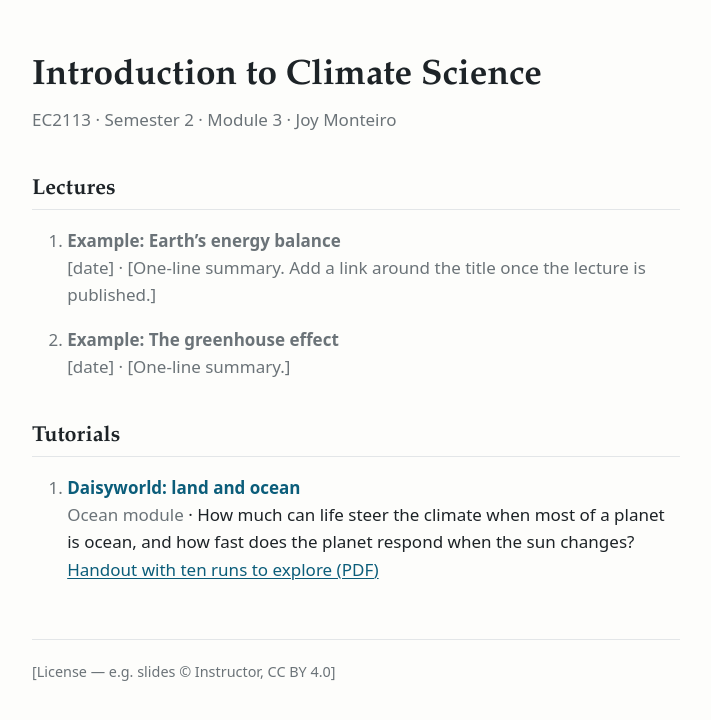
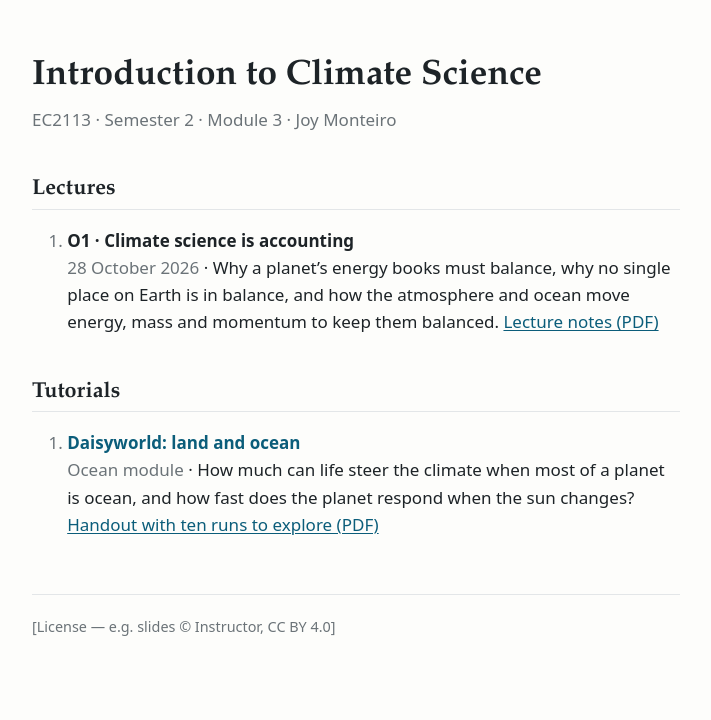
Before and after one commit to JoyMonteiro/intro_climate_science, a Jekyll site: the page built from index.md, in a window 1280 px wide. Shown: the top 720 px of the page, without its empty margins (284-995 px from the left). Built offline with Jekyll 4.4.1, drawn with Linux system fonts in a browser that asks for light colours.

Commit message:
Add O1 lecture notes (PDF) and list O1 in the lectures
Co-Authored-By: Claude Opus 5.5 <noreply@anthropic.com>

```diff
--- a/index.md
+++ b/index.md
@@ -8,10 +8,8 @@ footer: |
 
 ## Lectures
 
-1. **Example: Earth's energy balance**
-   *[date]* · [One-line summary. Add a link around the title once the lecture is published.]
-2. **Example: The greenhouse effect**
-   *[date]* · [One-line summary.]
+1. **O1 · Climate science is accounting**
+   *28 October 2026* · Why a planet's energy books must balance, why no single place on Earth is in balance, and how the atmosphere and ocean move energy, mass and momentum to keep them balanced. [Lecture notes (PDF)](lectures/notes/o1_lecture_notes.pdf)
 {: .lectures}
 
 ## Tutorials
```
Also changed, not shown: 1 other file.
